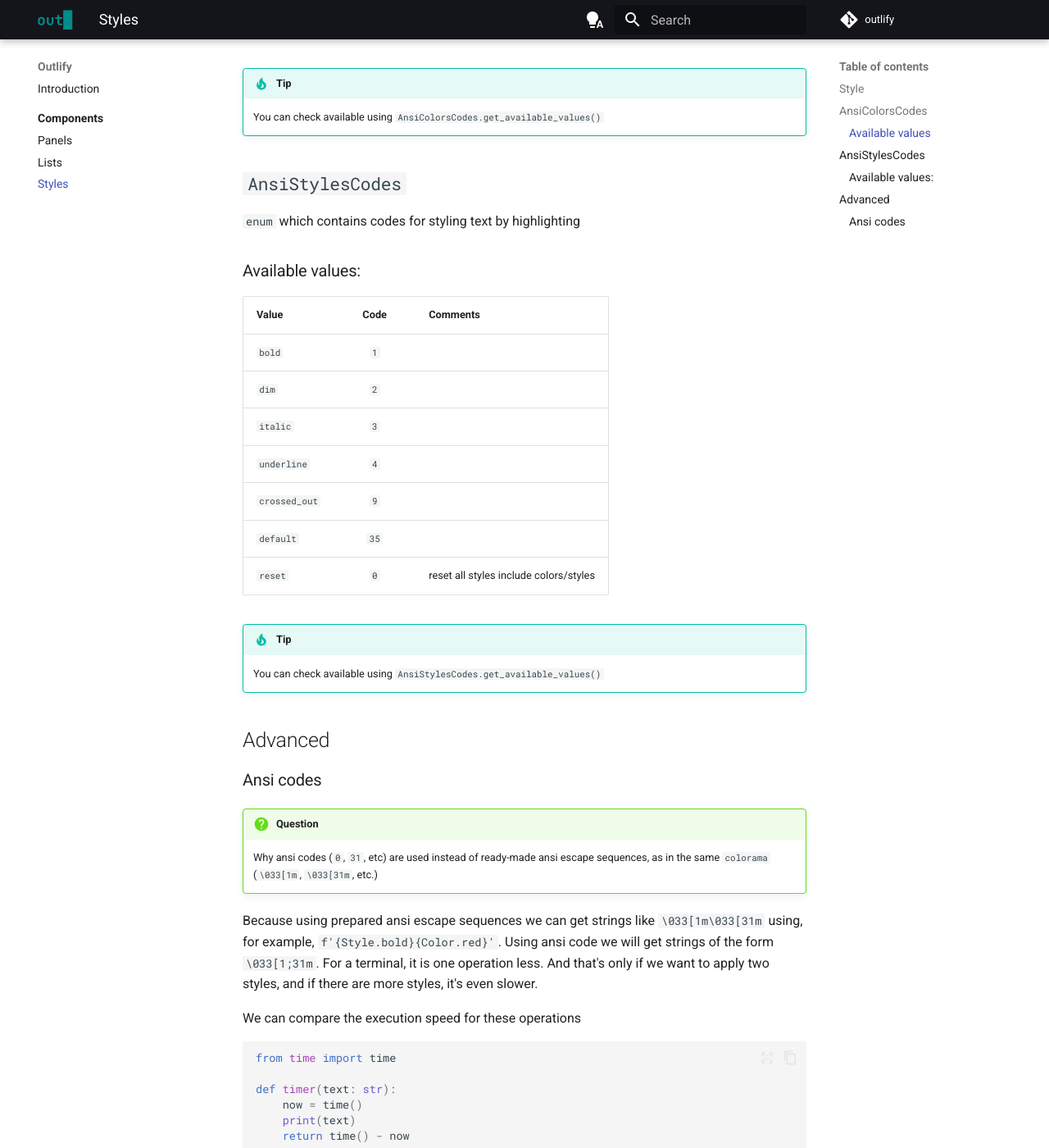
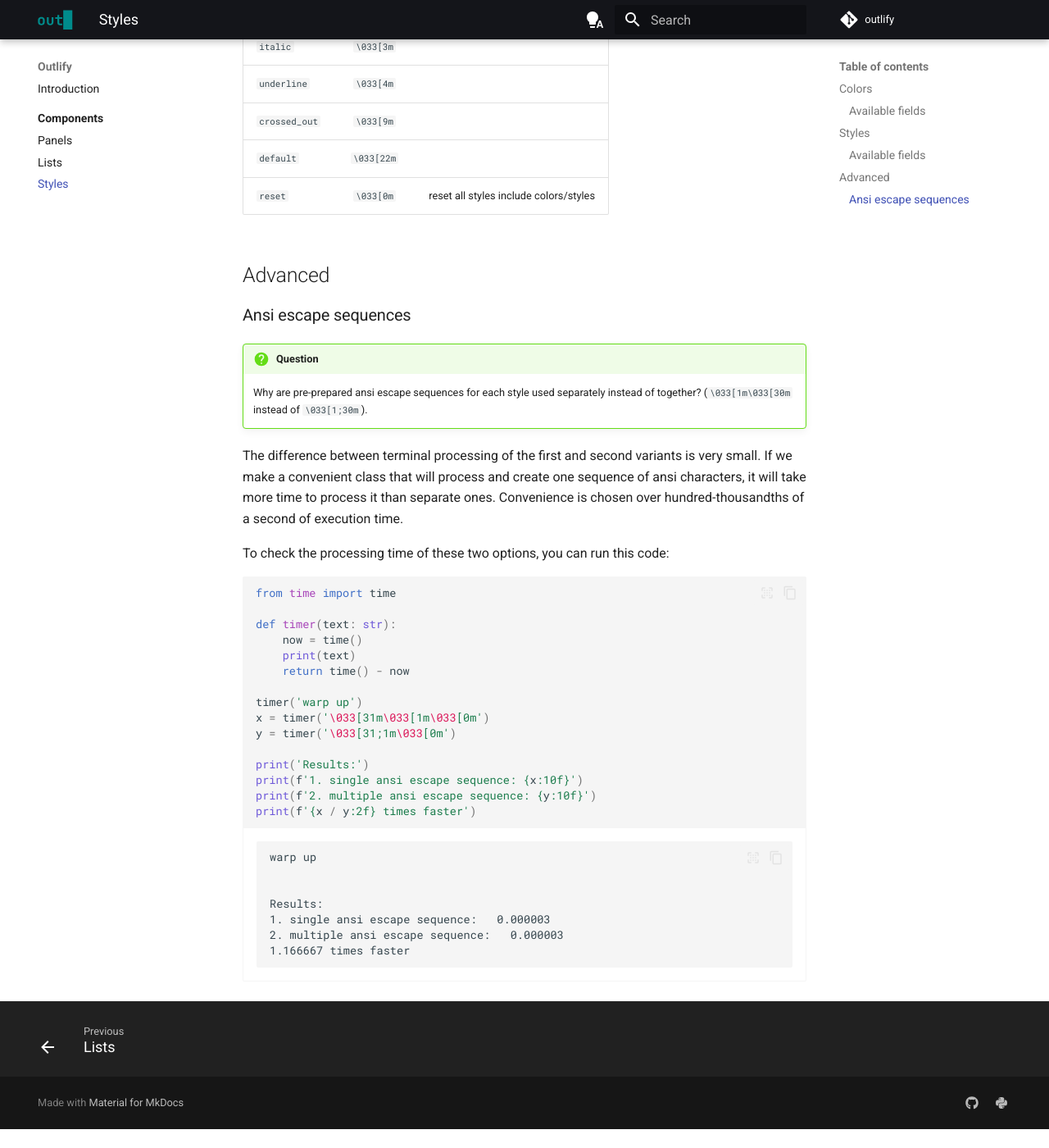
Before and after one commit to k1shk1n/outlify, an MkDocs documentation site: the page built from docs/components/style.md, in a window 1280 px wide and 1400 px high, scrolled down 1299 px. Shown: the whole window at 82% size. Built offline with MkDocs 1.6.1 and Material for MkDocs 9.7.7, drawn with Linux system fonts in a browser that asks for light colours; comment, search, counter and statistics services are not loaded; the version menu is left out; after the commit the page ends 2676 px from its top, so only the background shows below that; some of the changed text lies outside the part shown.

Commit message:
update docs

````diff
--- a/docs/components/style.md
+++ b/docs/components/style.md
@@ -1,75 +1,58 @@
 # Styles
 
-The **Style** module allows you to style **Outlify** elements
+The **Style** module allows you to customize text styling and colors,
+including in **Outlify** elements.
 
-## `Style`
-The main class that is used to work with styles.
+## `Colors`
+A class for managing text colors.
 
-the class itself is inherited from `str`, as the result of its work will be a string of ansi escape sequences.
+### Available fields
 
-It accepts any number of elements of types:
+| Field     |   value    | Comments                               |
+|-----------|:----------:|----------------------------------------|
+| `black`   | `\033[30m` |
+| `red`     | `\033[31m` |
+| `green`   | `\033[32m` |
+| `yellow`  | `\033[33m` |
+| `blue`    | `\033[34m` |
+| `magenta` | `\033[35m` |
+| `cyan`    | `\033[36m` |
+| `white`   | `\033[37m` |
+| `default` | `\033[39m` |
+| `gray`    | `\033[90m` |
+| `reset`   | `\033[0m`  | reset all styles include colors/styles |
 
-1. `int`: ansi codes
-2. `AnsiColorsCodes` / `AnsiStylesCodes` / base enum `AnsiCodes`: built-in codes
-3. `str`: string separated by spaces, where the codes match the name of the codes in `AnsiColorsCodes` / `AnsiStylesCodes`,
-e.g. `red bold`
+## `Styles`
+A class for managing text styles.
 
-## `AnsiColorsCodes`
-`enum` which contains codes for styling text by color
+### Available fields
 
-### Available values
+| Fields        |    Code    | Comments                               |
+|---------------|:----------:|----------------------------------------|
+| `bold`        | `\033[1m`  |
+| `dim`         | `\033[2m`  |
+| `italic`      | `\033[3m`  |
+| `underline`   | `\033[4m`  |
+| `crossed_out` | `\033[9m`  |
+| `default`     | `\033[22m` |
+| `reset`       | `\033[0m`  | reset all styles include colors/styles |
 
-| Value     | Code | Comments                               |
-|-----------|:----:|----------------------------------------|
-| `black`   | `30` |
-| `red`     | `31` |
-| `green`   | `32` |
-| `yellow`  | `33` |
-| `blue`    | `34` |
-| `magenta` | `35` |
-| `cyan`    | `36` |
-| `white`   | `37` |
-| `default` | `39` |
-| `gray`    | `90` |
-| `reset`   | `0`  | reset all styles include colors/styles |
-
-!!! tip
-
-    You can check available using `AnsiColorsCodes.get_available_values()`
-
-## `AnsiStylesCodes`
-`enum` which contains codes for styling text by highlighting
-
-### Available values:
-
-| Value         | Code | Comments                               |
-|---------------|:----:|----------------------------------------|
-| `bold`        | `1`  |
-| `dim`         | `2`  |
-| `italic`      | `3`  |
-| `underline`   | `4`  |
-| `crossed_out` | `9`  |
-| `default`     | `35` |
-| `reset`       | `0`  | reset all styles include colors/styles |
-
-!!! tip
-
-    You can check available using `AnsiStylesCodes.get_available_values()`
 
 ## Advanced
-### Ansi codes
+### Ansi escape sequences
 
 !!! question
 
-    Why ansi codes (`0`, `31`, etc) are used instead of ready-made ansi escape sequences,
-    as in the same `colorama` (`\033[1m`, `\033[31m`, etc.)
+    Why are pre-prepared ansi escape sequences for each style used separately instead of together?
+    (`\033[1m\033[30m` instead of `\033[1;30m`).
 
-Because using prepared ansi escape sequences we can get strings like `\033[1m\033[31m`
-using, for example, `f'{Style.bold}{Color.red}'`. Using ansi code we will get strings
-of the form `\033[1;31m`. For a terminal, it is one operation less. And that's only if
-we want to apply two styles, and if there are more styles, it's even slower.
+The difference between terminal processing of the first and second variants
+is very small. If we make a convenient class that will process and create
+one sequence of ansi characters, it will take more time to process it than
+separate ones. Convenience is chosen over hundred-thousandths of a second
+of execution time.
 
-We can compare the execution speed for these operations
+To check the processing time of these two options, you can run this code:
 
 ```python
 from time import time
@@ -80,11 +63,12 @@
     return time() - now
 
 timer('warp up')
-x = timer('\033[31m\033[1mtext\033[0m')
-y = timer('\033[31;1mtext\033[0m')
+x = timer('\033[31m\033[1m\033[0m')
+y = timer('\033[31;1m\033[0m')
 
-print(f'ansi escape sequences: {x:10f}')
-print(f'ansi codes: {y:10f}')
+print('Results:')
+print(f'1. single ansi escape sequence: {x:10f}')
+print(f'2. multiple ansi escape sequence: {y:10f}')
 print(f'{x / y:2f} times faster')
 ```
 
@@ -92,14 +76,12 @@
 
 ```
 warp up
-text
-text
------ Results -----
-ansi escape sequences:   0.000005
-ansi codes:   0.000004
+
+
+Results:
+1. single ansi escape sequence:   0.000003
+2. multiple ansi escape sequence:   0.000003
 1.166667 times faster
 ```
 
 </div>
-
-If you use a lot of styles, there may be a noticeable slowdown.
````
Also changed, not shown: docs/components/list.md (+9 -7 lines), docs/components/panel.md (+10 -8 lines).
